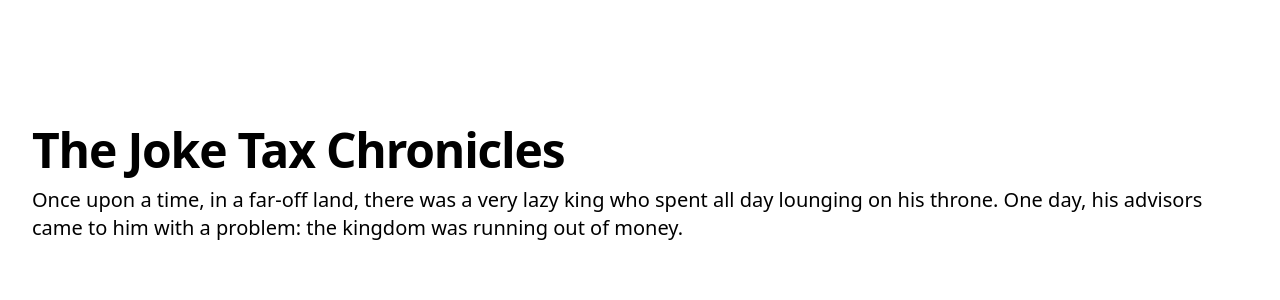
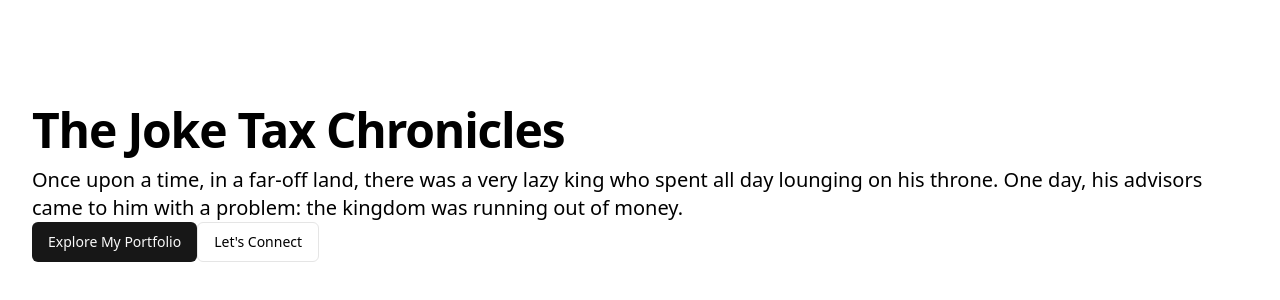
Before and after one commit to Justin-Bento/justin-bento-portfolio, a Next.js app: page / in a window 1280 px wide. Shown: the part 216-516 px from the top of the page. Built offline with nearby package versions, Linux system fonts and the light colour scheme.

Commit message:
Created a new row to deal with main actions
First action takes users to my portfolio.

2nd. Action takes users to contact page to reach out. :)

```diff
--- a/app/page.tsx
+++ b/app/page.tsx
@@ -1,3 +1,5 @@
+import { Button } from "@/components/ui/button";
+
 export default function Home() {
   return (
     <>
@@ -12,6 +14,10 @@ export default function Home() {
               spent all day lounging on his throne. One day, his advisors came to him
               with a problem: the kingdom was running out of money.
             </p>
+            <div className="">
+              <Button>Explore My Portfolio</Button>
+              <Button variant="outline">Let's Connect</Button>
+            </div>
           </div>
         </section>
       </main>
```
